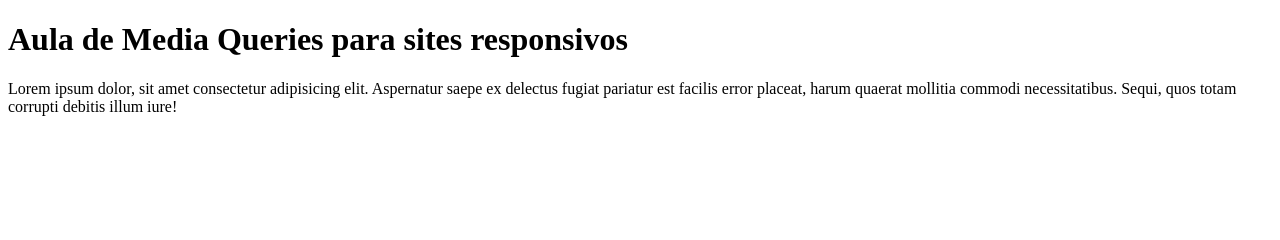
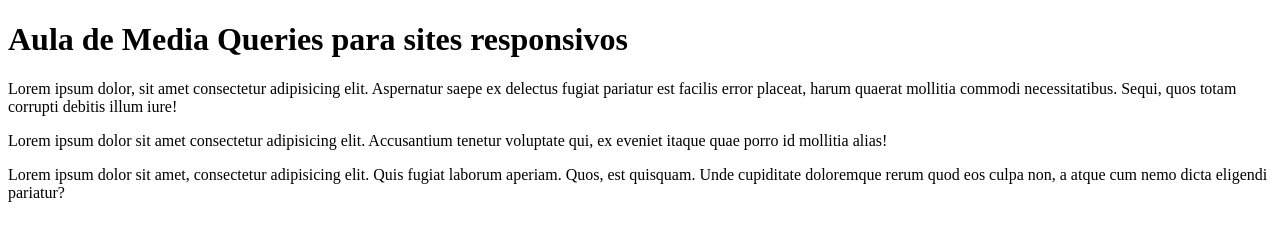
Before and after one commit to robertjlisboa1954/jqueries, a plain HTML site: page index.html in a window 1280 px wide. Drawn offline with Linux system fonts and the light colour scheme.

Commit message:
Update index.html

```diff
--- a/index.html
+++ b/index.html
@@ -8,5 +8,10 @@
 <body>
      <h1>Aula de Media Queries para sites responsivos</h1>
      <p>Lorem ipsum dolor, sit amet consectetur adipisicing elit. Aspernatur saepe ex delectus fugiat pariatur est facilis error placeat, harum quaerat mollitia commodi necessitatibus. Sequi, quos totam corrupti debitis illum iure!</p>
+     <p>Lorem ipsum dolor sit amet consectetur adipisicing elit. Accusantium tenetur voluptate qui, ex eveniet itaque quae porro id mollitia alias!
+
+     </p>
+
+     <p>Lorem ipsum dolor sit amet, consectetur adipisicing elit. Quis fugiat laborum aperiam. Quos, est quisquam. Unde cupiditate doloremque rerum quod eos culpa non, a atque cum nemo dicta eligendi pariatur?</p>
 </body>
 </html>
```
